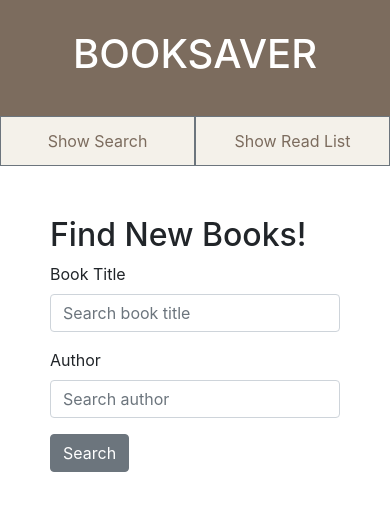
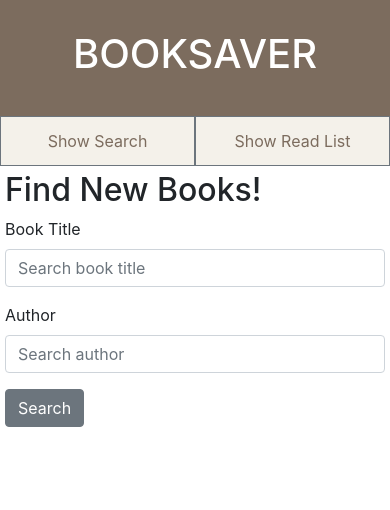
Before and after one commit to matildafrimodig/bookSaver, a React (Create React App) app: page / in a window 390 px wide. Shown: the top 510 px of the page. Built offline with nearby package versions, Linux system fonts and the light colour scheme.

Commit message:
Co-authored-by: matildafrimodig <matildafrimodig@users.noreply.github.com> Co-authored-by: tomvalentin <tomvalentin@users.noreply.github.com>

```diff
--- a/src/App.css
+++ b/src/App.css
@@ -47,19 +47,20 @@ img {
 }
 
 @media screen and (max-width: 900px) {
-
   .mobileMenu {
     display: block;
-
   }
 
   .readList {
     width: 100%;
+    padding: 5px;
+    min-width: 0px;
+    grid-area: none;
   }
 
   .mobileMenu > .btn {
     width: 50%;
-    background-color:#f4f1ea;
+    background-color: #f4f1ea;
     border-radius: 0%;
     color: #7c6c5e;
     height: 50px;
@@ -68,15 +69,25 @@ img {
   .content {
     grid-template-columns: 1fr;
     grid-template-rows: 1fr;
-    /* grid-template-areas: "search"; */
+    display: block;
   }
 
   .search {
     width: 100%;
+    padding: 5px;
   }
 
   .mobileHidden {
     display: none;
   }
+}
 
+@media screen and (max-width: 600px) {
+  h3 {
+    font-size: 1.5rem;
+  }
+
+  img {
+    width: 70px;
+  }
 }
--- a/src/App.js
+++ b/src/App.js
@@ -32,14 +32,13 @@ function App() {
   };
 
   const toggleSearch = () => {
-    searchRef.current.className = "search mobileShow"
+    searchRef.current.className = "search mobileShow";
     readRef.current.className = "readList mobileHidden";
   };
 
   const toggleReadList = () => {
-    readRef.current.className = "readList mobileShow"
+    readRef.current.className = "readList mobileShow";
     searchRef.current.className = "search mobileHidden";
-
   };
 
   return (
@@ -57,12 +56,14 @@ function App() {
       </div>
       <div className="content">
         <div className="search" ref={searchRef}>
+          <div className="inner-search">
             <h2>Find New Books!</h2>
             <SearchBookForm setSearchedBooks={setSearchedBooks} />
             <SearchList
               searchedBooks={searchedBooks}
               updateSavedBooks={updateSavedBooks}
             ></SearchList>
+          </div>
         </div>
         <div className="readList mobileHidden" ref={readRef}>
           <h2>Reading List</h2>
```
Lines whose indentation alone changed are shown as unchanged.
